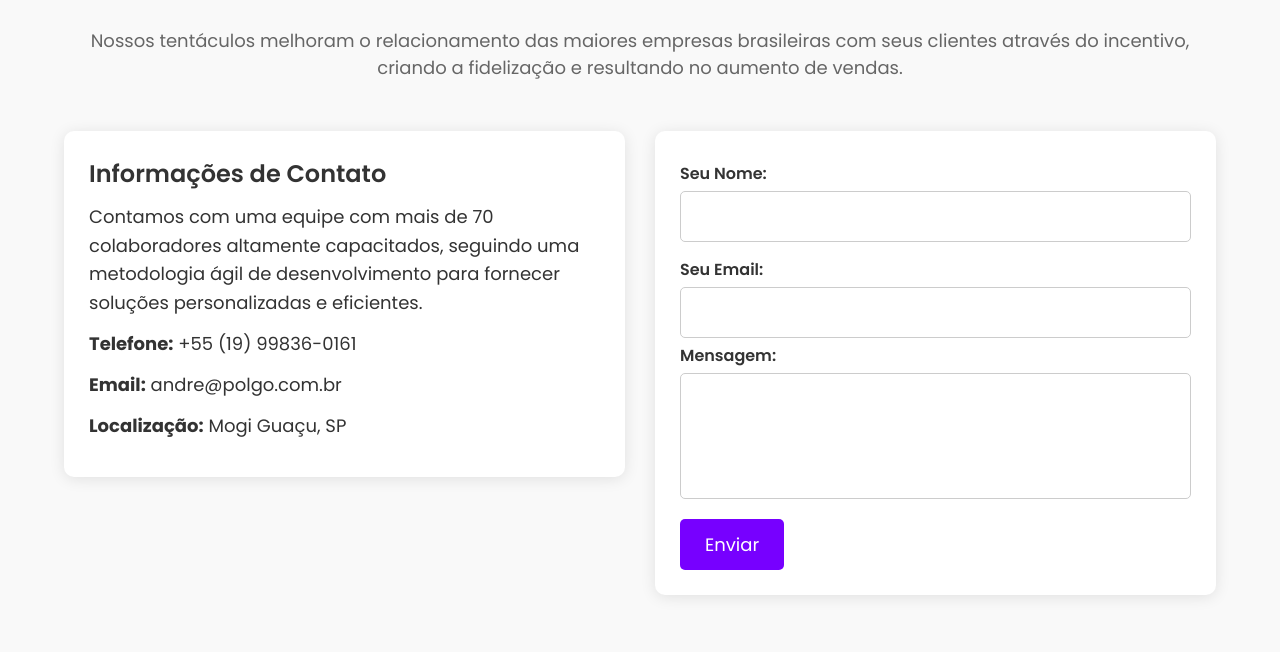
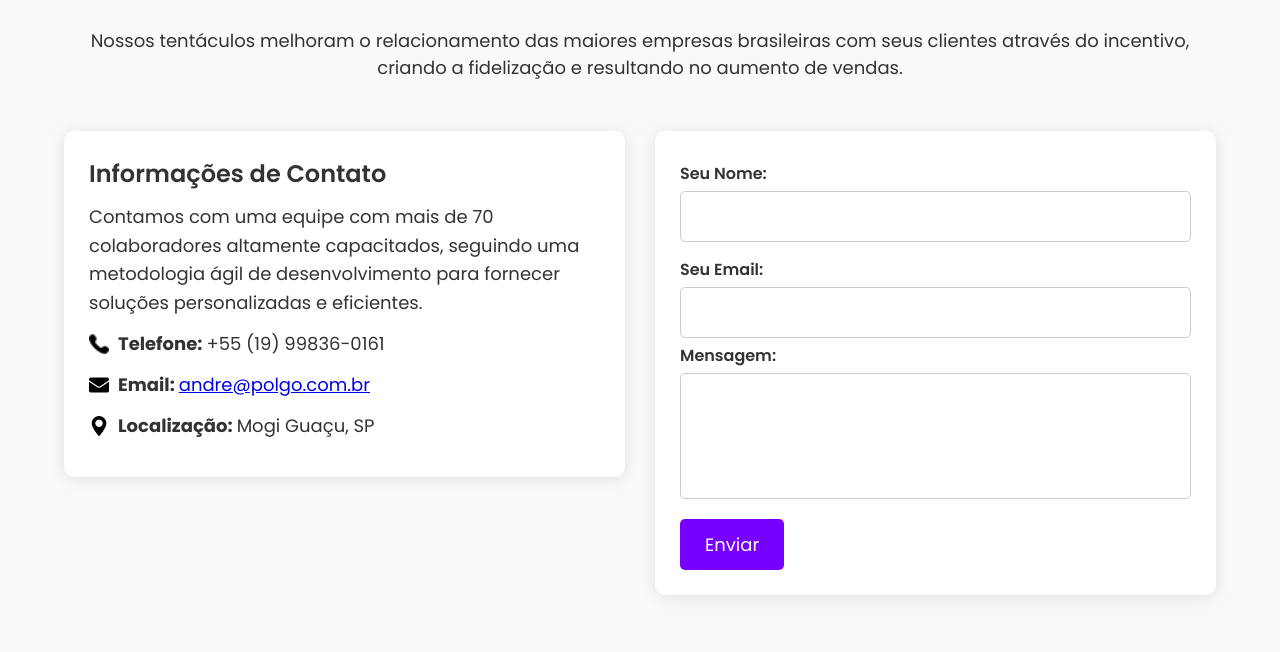
Before and after one commit to VictorJunqueira1/contact-form-polgo, a plain HTML site: page public/index.html in a window 1280 px wide. Shown: the part 148-800 px from the top of the page. Drawn offline with Linux system fonts and the light colour scheme.

Commit message:
feat: Incrementando ícones, e aprimorando layout.

```diff
--- a/public/index.html
+++ b/public/index.html
@@ -21,9 +21,16 @@
                         <h3>Informações de Contato</h3>
                         <p>Contamos com uma equipe com mais de 70 colaboradores altamente capacitados, seguindo uma
                             metodologia ágil de desenvolvimento para fornecer soluções personalizadas e eficientes.</p>
-                        <p><strong>Telefone:</strong> +55 (19) 99836-0161</p>
-                        <p><strong>Email:</strong> andre@polgo.com.br</p>
-                        <p><strong>Localização:</strong> Mogi Guaçu, SP</p>
+                        <div class="contact-area">
+                            <p><img src="images/telephone.png"
+                                    style="width: 20px; height: auto;"><strong>Telefone:</strong> +55 (19) 99836-0161
+                            </p>
+                            <p><img src="images/email.png" style="width: 20px; height: auto;"><strong>Email: </strong>
+                                <a href="mailto:andre@polgo.com.br">andre@polgo.com.br</a>
+                            </p>
+                            <p><img src="images/location.png"
+                                    style="width: 20px; height: auto;"><strong>Localização:</strong> Mogi Guaçu, SP</p>
+                        </div>
                     </div>
                     <div class="form">
                         <form id="contactForm" class="contact-info">
--- a/public/scripts.js
+++ b/public/scripts.js
@@ -2,7 +2,7 @@ document.addEventListener("DOMContentLoaded", function () {
     const form = document.getElementById("contactForm");
 
     form.addEventListener("submit", function (event) {
-        event.preventDefault(); // Evita que o formulário seja submetido automaticamente
+        event.preventDefault();
 
         // Limpa mensagens de erro anteriores
         clearErrorMessages();
@@ -23,7 +23,7 @@ document.addEventListener("DOMContentLoaded", function () {
             return false;
         }
 
-        // Verificação do email utilizando uma expressão regular simples
+        // Verificação do email utilizando regex
         const emailRegex = /^[^\s@]+@[^\s@]+\.[^\s@]+$/;
         if (!emailRegex.test(emailValue)) {
             displayErrorMessage("email-error", "Por favor, digite um e-mail válido.");
--- a/public/styles.css
+++ b/public/styles.css
@@ -33,8 +33,8 @@ body {
 
 .contact-section p {
     font-size: 18px;
-    color: #666;
     margin-bottom: 50px;
+    text-decoration: none;
 }
 
 .contact-info {
@@ -42,6 +42,18 @@ body {
     grid-template-columns: 1fr 1fr;
     gap: 30px;
     align-items: flex-start;
+    text-decoration: none;
+}
+
+.contact-info .info p {
+    display: flex;
+    align-items: center;
+    justify-content: left;
+    gap: 4px;
+}
+
+.contact-info .info p img {
+    padding-right: 5px;
 }
 
 .contact-info h3 {
```
Also changed, not shown: public/images/email.png (added), public/images/location.png (added), public/images/telephone.png (added).
